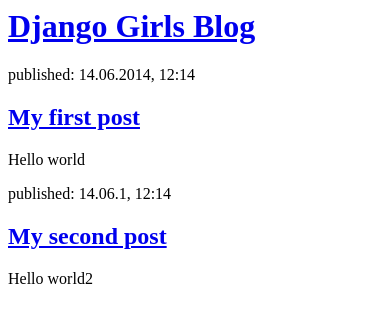
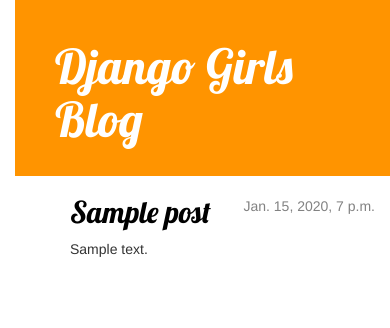
Before and after one commit to heaven-sweetie/djangogirls, a Django app: template blog/templates/blog/post_list.html in a window 390 px wide. Shown: the top 328 px of the page. Run offline with Django 3.2, Linux system fonts and the light colour scheme; the template is opened without the code that fills it: values that come from a table or form of the project are taken from there, others are empty; tables that the repository leaves empty hold one stand-in row (values such as "Sample post"); some libraries are stand-ins or nearby versions.

Commit message:
Added view and template for detailed blog post as well as CSS for the site.

```diff
--- /dev/null
+++ b/blog/static/css/blog.css
@@ -0,0 +1,51 @@
+body {
+  padding-left: 15px;
+}
+
+header {
+  background-color: #ff9400;
+  margin-top: 0;
+  padding: 20px 20px 20px 40px;
+}
+
+header h1, header h1 a, header h1 a:visited, header h1 a:active {
+  color: #ffffff;
+  font-size: 36pt;
+  text-decoration: none;
+}
+
+.content {
+  margin-left: 40px;
+}
+
+h1, h2, h3, h4 {
+  font-family: 'Lobster', cursive;
+}
+
+.date {
+  float: right;
+  color: #828282;
+}
+
+.save {
+  float: right;
+}
+
+.post-form textarea, .post-form input {
+  width: 100%;
+}
+
+.top-menu, .top-menu:hover, .top-menu:visited {
+  color: #ffffff;
+  float: right;
+  font-size: 26pt;
+  margin-right: 20px;
+}
+
+article {
+  margin-bottom: 70px;
+}
+
+article h2 a, article h2 a:visited {
+  color: #000000;
+}
--- /dev/null
+++ b/blog/templates/blog/base.html
@@ -0,0 +1,23 @@
+{% load staticfiles %}
+<html>
+<head>
+  <title>Heaven's Django Girls Blog</title>
+  <link rel="stylesheet" href="//maxcdn.bootstrapcdn.com/bootstrap/3.2.0/css/bootstrap.min.css">
+  <link rel="stylesheet" href="//maxcdn.bootstrapcdn.com/bootstrap/3.2.0/css/bootstrap-theme.min.css">
+  <link rel="stylesheet" href="{% static 'css/blog.css' %}">
+  <link rel="stylesheet" href="http://fonts.googleapis.com/css?family=Lobster&subset=latin,latin-ext" type="text/css">
+</head>
+<body>
+  <header>
+    <h1><a href="#">Django Girls Blog</a></h1>
+  </header>
+  <div class="content container">
+    <div class="row">
+      <div class="col-md-8">
+        {% block content %}
+        {% endblock %}
+      </div>
+    </div>
+  </div>
+</body>
+</html>
--- a/blog/templates/blog/post_list.html
+++ b/blog/templates/blog/post_list.html
@@ -1,20 +1,13 @@
-<html>
-<head>
-  <title>Heaven's Django Girls Blog</title>
-</head>
-<body>
-  <div class="">
-    <h1><a href="#">Django Girls Blog</a></h1>
-  </div>
-  <div class="">
-    <p>published: 14.06.2014, 12:14</p>
-    <h2><a href="#">My first post</a></h2>
-    <p>Hello world</p>
-  </div>
-  <div class="">
-    <p>published: 14.06.1, 12:14</p>
-    <h2><a href="#">My second post</a></h2>
-    <p>Hello world2</p>
-  </div>
-</body>
-</html>
+{% extends 'blog/base.html' %}
+
+{% block content %}
+  {% for post in posts %}
+    <article>
+      <div class="date">
+        {{ post.published_date }}
+      </div>
+      <h2><a href="{% url 'post_detail' pk=post.pk %}">{{ post.title }}</a></h2>
+      <p>{{ post.text|linebreaks }}</p>
+    </article>
+  {% endfor %}
+{% endblock content %}
--- a/blog/urls.py
+++ b/blog/urls.py
@@ -2,5 +2,6 @@ from django.conf.urls import url
 from . import views
 
 urlpatterns = [
-    url(r'^$', views.post_list, name="post_list")
+    url(r'^$', views.post_list, name="post_list"),
+    url(r'^post/(?P<pk>[0-9]+)/$', views.post_detail, name='post_detail'),
 ]
```
Also changed, not shown: blog/templates/blog/post_detail.html (added, +13 -0 lines), blog/views.py (+9 -1 lines).
